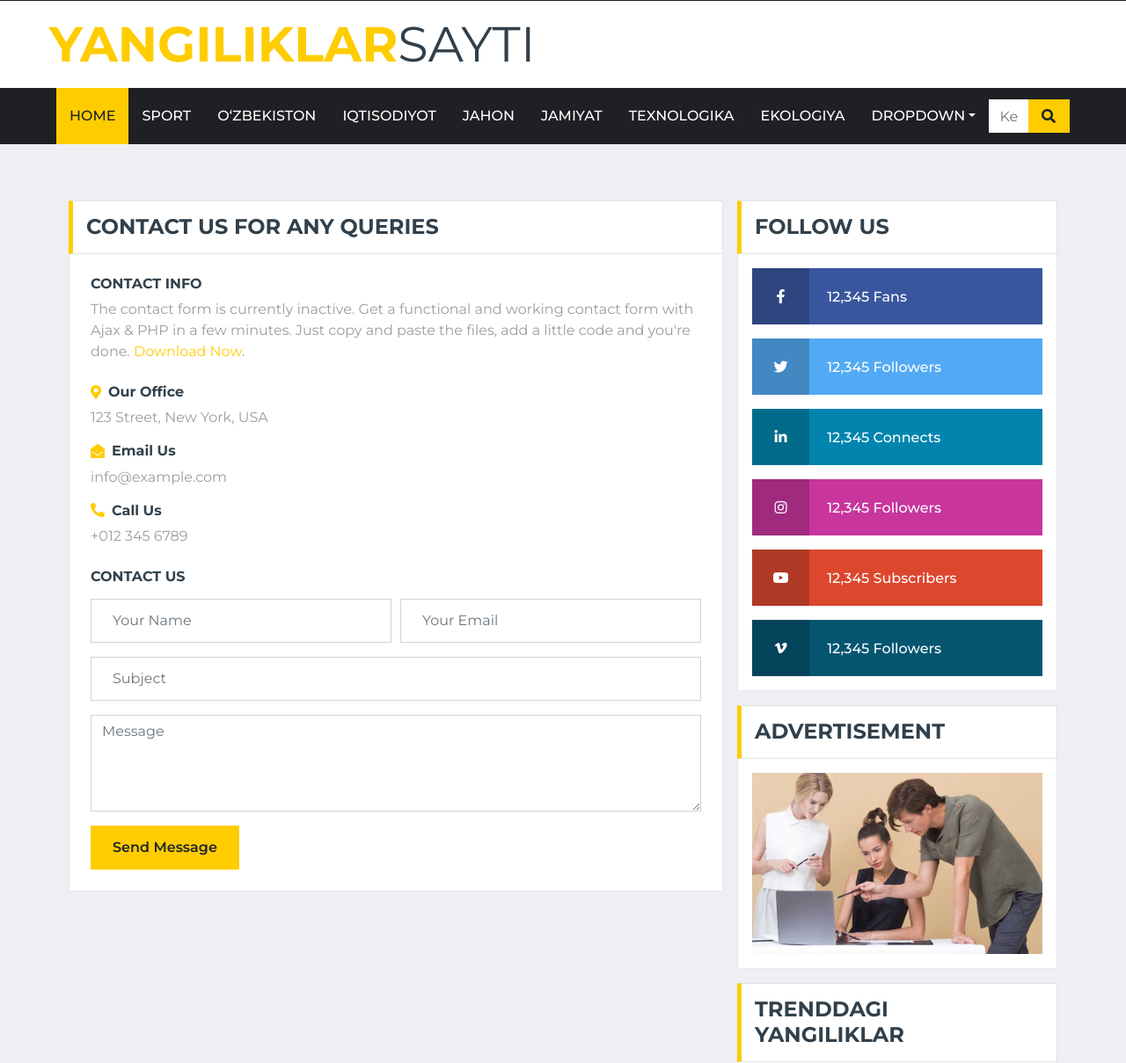
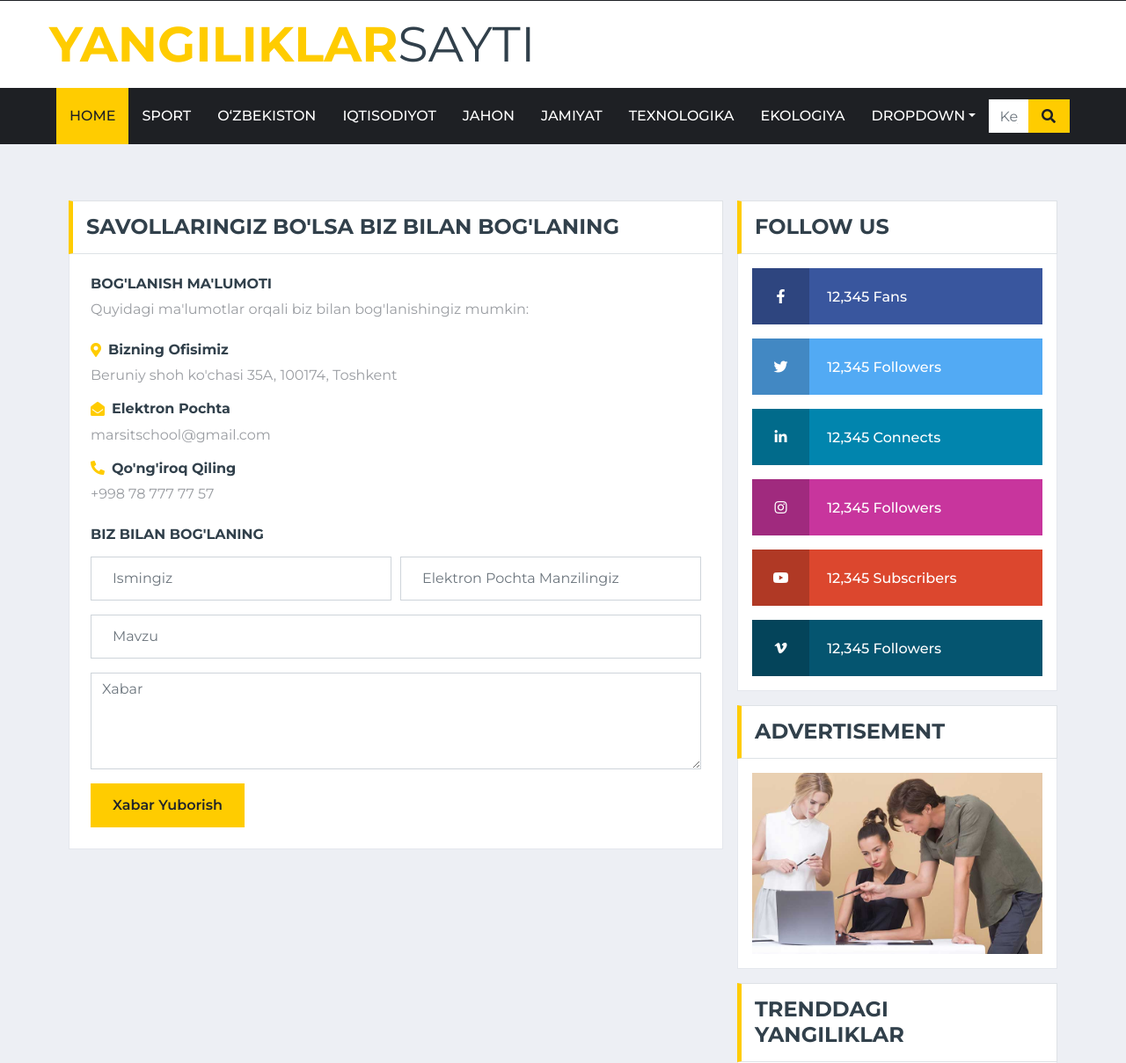
Before and after one commit to asilbek3450/news_website, a Django app: page /contact/ in a window 1280 px wide. Shown: the part 39-1248 px from the top of the page at 88% size. Run offline with Django 5.2, Linux system fonts and the light colour scheme; data comes from the database, SQL or seed files in the repository; some libraries are stand-ins or nearby versions.

Commit message:
contact ozgartirildi

```diff
--- a/templates/news/contact.html
+++ b/templates/news/contact.html
@@ -1,63 +1,63 @@
 {% extends 'news/base.html' %}
 
 {% block content %}
-    <!-- Contact Start -->
+    <!-- Bog'lanish Boshlanishi -->
     <div class="container-fluid mt-5 pt-3">
         <div class="container">
             <div class="row">
                 <div class="col-lg-8">
                     <div class="section-title mb-0">
-                        <h4 class="m-0 text-uppercase font-weight-bold">Contact Us For Any Queries</h4>
+                        <h4 class="m-0 text-uppercase font-weight-bold">Savollaringiz bo'lsa biz bilan bog'laning</h4>
                     </div>
                     <div class="bg-white border border-top-0 p-4 mb-3">
                         <div class="mb-4">
-                            <h6 class="text-uppercase font-weight-bold">Contact Info</h6>
-                            <p class="mb-4">The contact form is currently inactive. Get a functional and working contact form with Ajax & PHP in a few minutes. Just copy and paste the files, add a little code and you're done. <a href="https://htmlcodex.com/contact-form">Download Now</a>.</p>
+                            <h6 class="text-uppercase font-weight-bold">Bog'lanish Ma'lumoti</h6>
+                            <p class="mb-4">Quyidagi ma'lumotlar orqali biz bilan bog'lanishingiz mumkin:</p>
 							<div class="mb-3">
                                 <div class="d-flex align-items-center mb-2">
                                     <i class="fa fa-map-marker-alt text-primary mr-2"></i>
-                                    <h6 class="font-weight-bold mb-0">Our Office</h6>
+                                    <h6 class="font-weight-bold mb-0">Bizning Ofisimiz</h6>
                                 </div>
-                                <p class="m-0">123 Street, New York, USA</p>
+                                <p class="m-0">Beruniy shoh ko'chasi 35A, 100174, Тоshkent</p>
                             </div>
                             <div class="mb-3">
                                 <div class="d-flex align-items-center mb-2">
                                     <i class="fa fa-envelope-open text-primary mr-2"></i>
-                                    <h6 class="font-weight-bold mb-0">Email Us</h6>
+                                    <h6 class="font-weight-bold mb-0">Elektron Pochta</h6>
                                 </div>
-                                <p class="m-0">info@example.com</p>
+                                <p class="m-0">marsitschool@gmail.com</p>
                             </div>
                             <div class="mb-3">
                                 <div class="d-flex align-items-center mb-2">
                                     <i class="fa fa-phone-alt text-primary mr-2"></i>
-                                    <h6 class="font-weight-bold mb-0">Call Us</h6>
+                                    <h6 class="font-weight-bold mb-0">Qo'ng'iroq Qiling</h6>
                                 </div>
-                                <p class="m-0">+012 345 6789</p>
+                                <p class="m-0">+998 78 777 77 57</p>
                             </div>
                         </div>
-                        <h6 class="text-uppercase font-weight-bold mb-3">Contact Us</h6>
+                        <h6 class="text-uppercase font-weight-bold mb-3">Biz bilan Bog'laning</h6>
                         <form>
                             <div class="form-row">
                                 <div class="col-md-6">
                                     <div class="form-group">
-                                        <input type="text" class="form-control p-4" placeholder="Your Name" required="required"/>
+                                        <input type="text" class="form-control p-4" placeholder="Ismingiz" required="required"/>
                                     </div>
                                 </div>
                                 <div class="col-md-6">
                                     <div class="form-group">
-                                        <input type="email" class="form-control p-4" placeholder="Your Email" required="required"/>
+                                        <input type="email" class="form-control p-4" placeholder="Elektron Pochta Manzilingiz" required="required"/>
                                     </div>
                                 </div>
                             </div>
                             <div class="form-group">
-                                <input type="text" class="form-control p-4" placeholder="Subject" required="required"/>
+                                <input type="text" class="form-control p-4" placeholder="Mavzu" required="required"/>
                             </div>
                             <div class="form-group">
-                                <textarea class="form-control" rows="4" placeholder="Message" required="required"></textarea>
+                                <textarea class="form-control" rows="4" placeholder="Xabar" required="required"></textarea>
                             </div>
                             <div>
                                 <button class="btn btn-primary font-weight-semi-bold px-4" style="height: 50px;"
-                                    type="submit">Send Message</button>
+                                    type="submit">Xabar Yuborish</button>
                             </div>
                         </form>
                     </div>
@@ -68,6 +68,6 @@
             </div>
         </div>
     </div>
-    <!-- Contact End -->
+    <!-- Bog'lanish Tugashi -->
 
 {% endblock content %}
```
